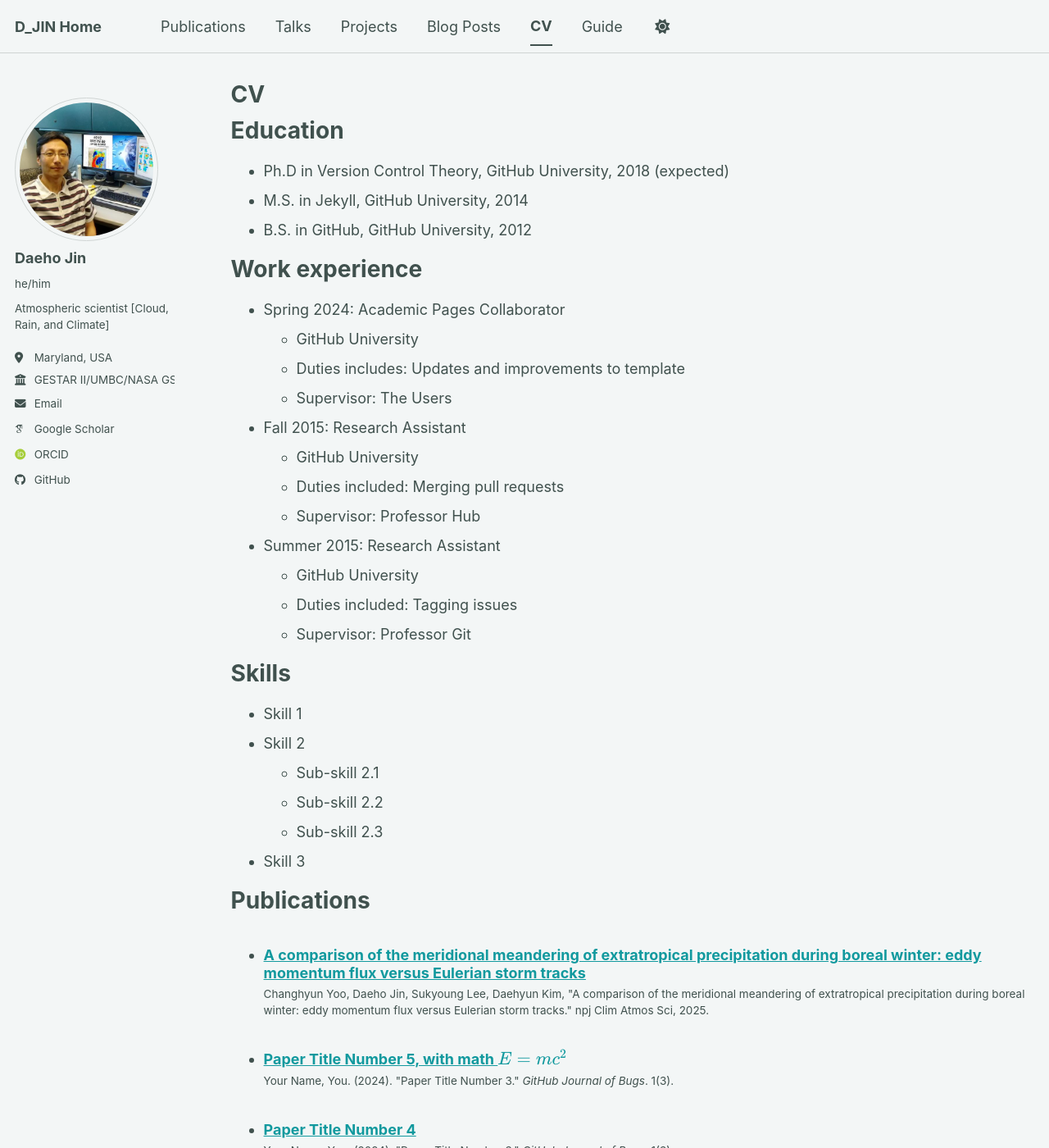
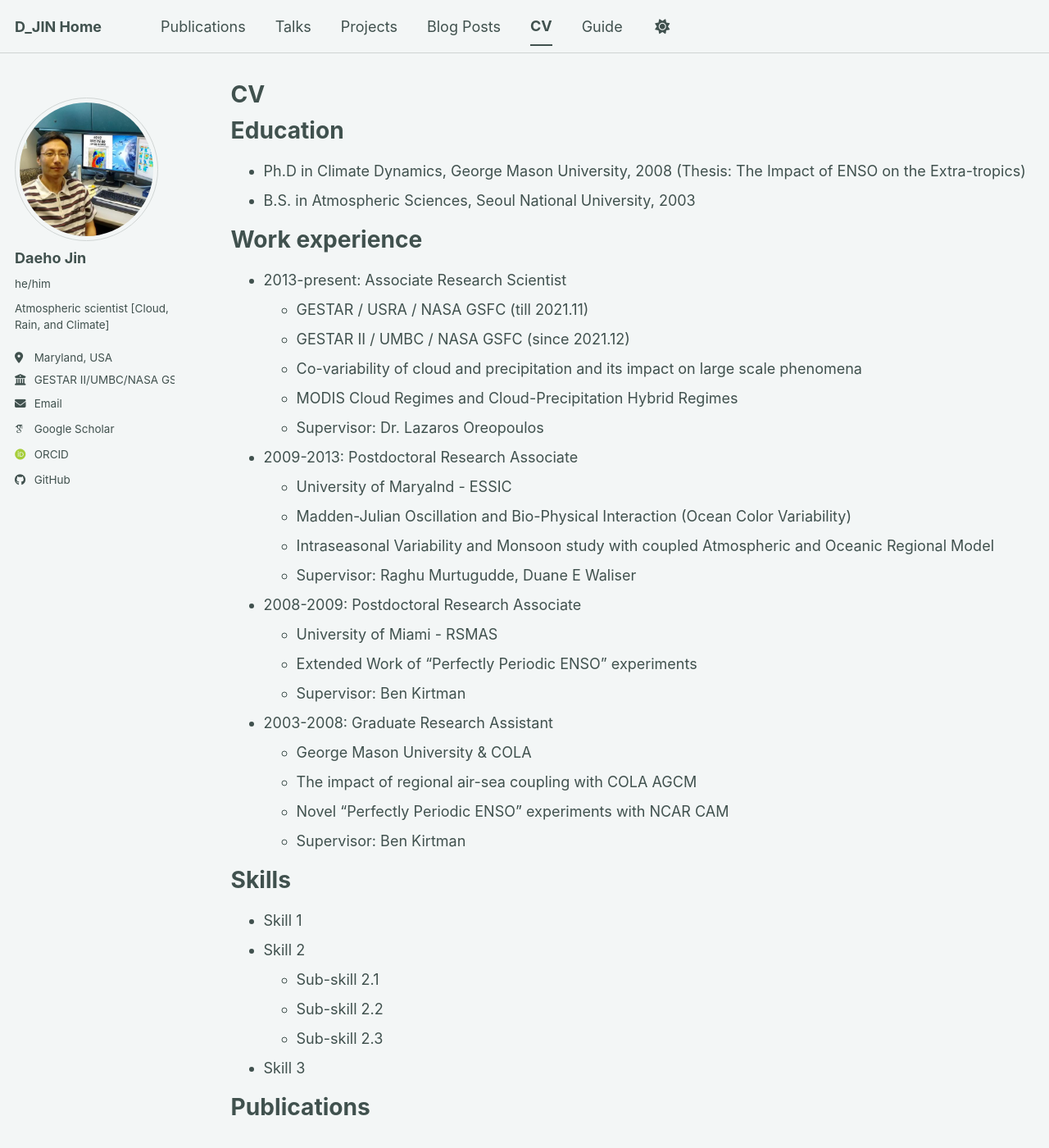
Before and after one commit to DJ4seasons/DJ4seasons.github.io, a Jekyll site: the page built from _pages/cv.md, in a window 1280 px wide and 1400 px high. Shown: the whole window at 82% size. Built offline with Jekyll 4.4.1, drawn with Linux system fonts in a browser that asks for light colours; some web fonts are replaced; a script bundle is joined from its source files by our own code; library files that are not in the unit come from our copies.

Commit message:
change font color and update CV

```diff
--- a/_pages/cv.md
+++ b/_pages/cv.md
@@ -11,26 +11,36 @@ redirect_from:
 
 Education
 ======
-* Ph.D in Version Control Theory, GitHub University, 2018 (expected)
-* M.S. in Jekyll, GitHub University, 2014
-* B.S. in GitHub, GitHub University, 2012
+* Ph.D in Climate Dynamics, George Mason University, 2008
+(Thesis: The Impact of ENSO on the Extra-tropics)
+* B.S. in Atmospheric Sciences, Seoul National University, 2003
 
 Work experience
 ======
-* Spring 2024: Academic Pages Collaborator
-  * GitHub University
-  * Duties includes: Updates and improvements to template
-  * Supervisor: The Users
+* 2013-present: Associate Research Scientist
+  * GESTAR / USRA / NASA GSFC (till 2021.11)
+  * GESTAR II / UMBC / NASA GSFC (since 2021.12)
+  * Co-variability of cloud and precipitation and its impact on large scale phenomena
+  * MODIS Cloud Regimes and Cloud-Precipitation Hybrid Regimes
+  * Supervisor: Dr. Lazaros Oreopoulos
 
-* Fall 2015: Research Assistant
-  * GitHub University
-  * Duties included: Merging pull requests
-  * Supervisor: Professor Hub
+* 2009-2013: Postdoctoral Research Associate
+  * University of Maryalnd - ESSIC
+  * Madden-Julian Oscillation and Bio-Physical Interaction (Ocean Color Variability)
+  * Intraseasonal Variability and Monsoon study with coupled Atmospheric and Oceanic Regional Model
+  * Supervisor: Raghu Murtugudde, Duane E Waliser
 
-* Summer 2015: Research Assistant
-  * GitHub University
-  * Duties included: Tagging issues
-  * Supervisor: Professor Git
+* 2008-2009: Postdoctoral Research Associate
+  * University of Miami - RSMAS
+  * Extended Work of "Perfectly Periodic ENSO" experiments
+  * Supervisor: Ben Kirtman
+
+* 2003-2008: Graduate Research Assistant
+  * George Mason University & COLA
+  * The impact of regional air-sea coupling with COLA AGCM
+  * Novel "Perfectly Periodic ENSO" experiments with NCAR CAM
+  * Supervisor: Ben Kirtman
+
 
 Skills
 ======
--- a/assets/css/main.scss
+++ b/assets/css/main.scss
@@ -45,12 +45,12 @@
 /* === Custom publication title styling === */
 
 .pub-title {
-  color: #1f4e79;
+  color: #728fce;
   font-weight: 600;
   text-decoration: none;
 }
 
 .pub-title:hover {
-  color: #163a5c;
+  color: #728fce;
   text-decoration: underline;
 }
```
